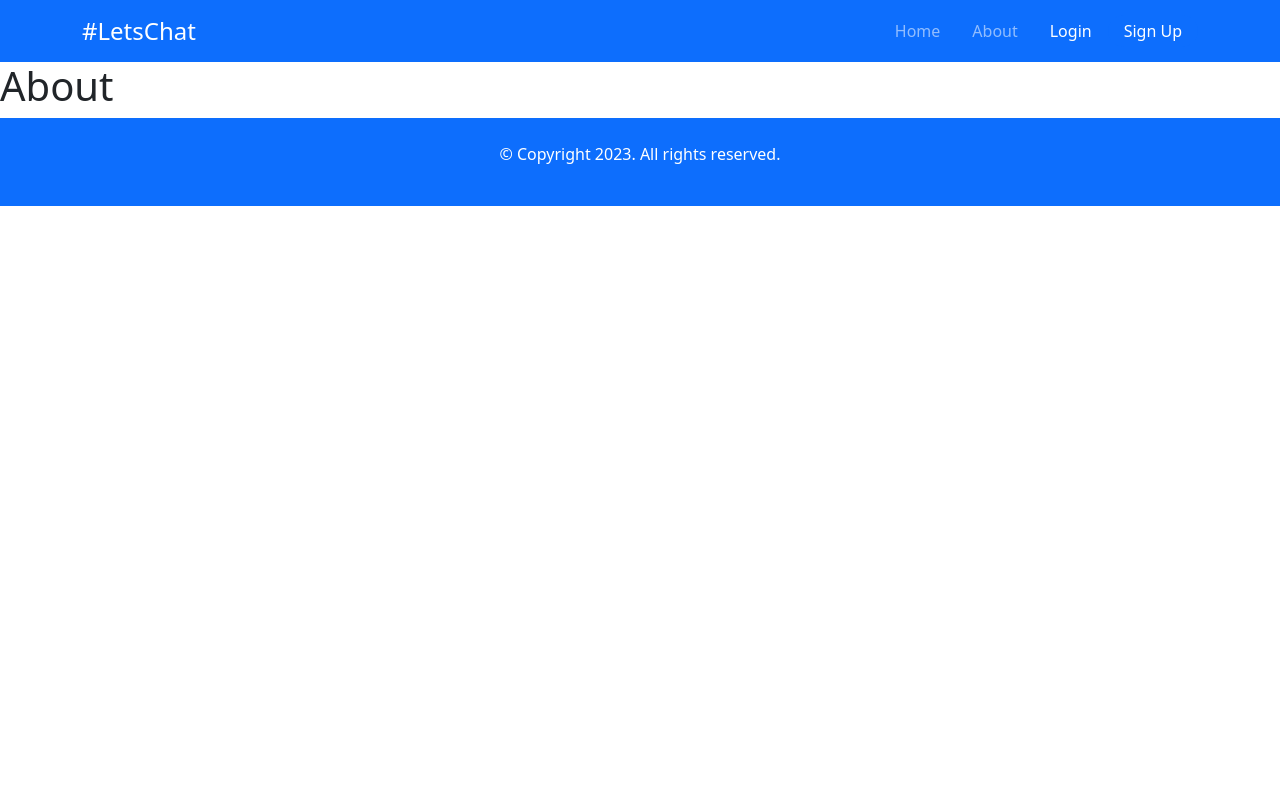
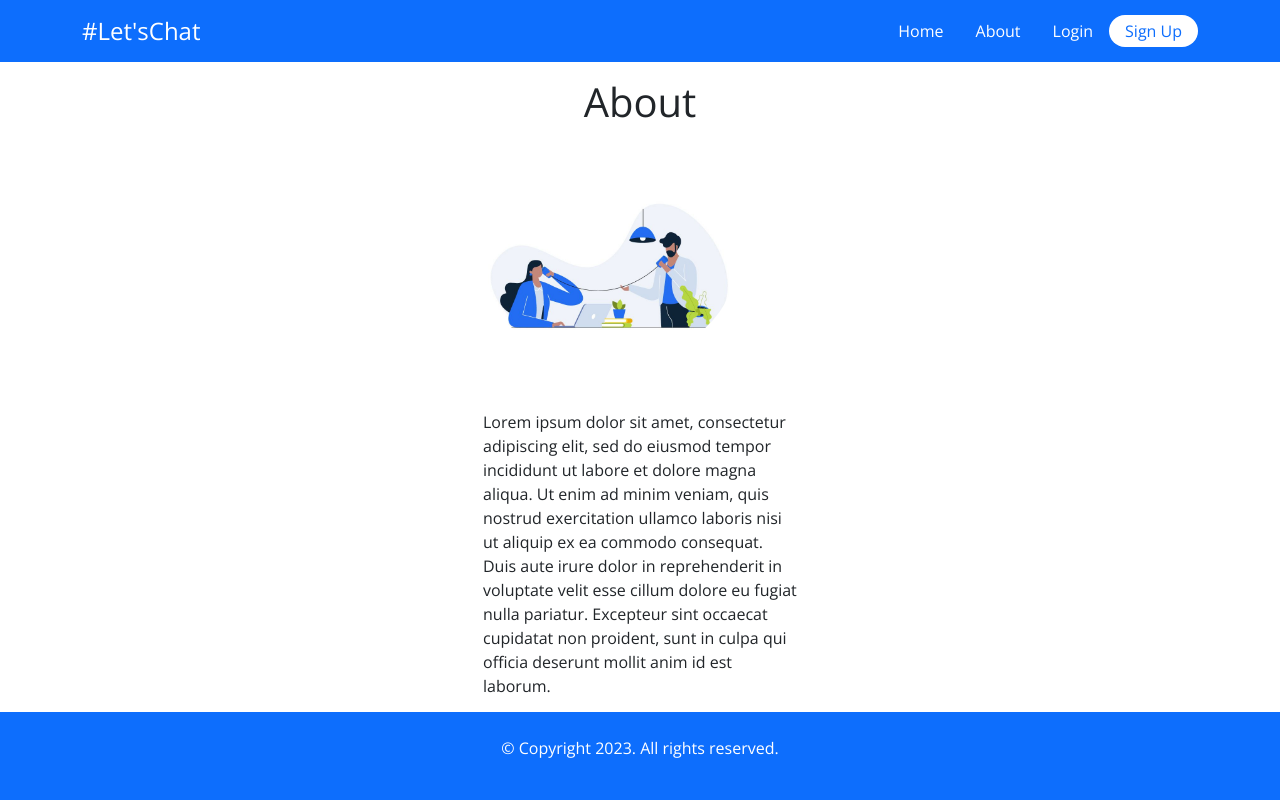
Before and after one commit to drakata27/chat_app, a Django app: page /about/ in a window 1280 px wide. Run offline with Django 4.2, Linux system fonts and the light colour scheme.

Commit message:
Styled home and about pages

```diff
--- a/core/templates/core/about.html
+++ b/core/templates/core/about.html
@@ -1,5 +1,16 @@
 {% extends 'core/base.html' %}
 
+{% load static %}
+
 {% block content %}
-<h1>About</h1>
+<div class="container-fluid">
+    <h1>About</h1>
+        <div class="col-md-3 mx-auto m-5">
+            <img src="{% static 'images/img-1.jpeg' %}" class="rounded-circle" style="width: 80%;">
+        </div>
+        <div class="col-md-3 mx-auto m-5">
+            <p>Lorem ipsum dolor sit amet, consectetur adipiscing elit, sed do eiusmod tempor incididunt ut labore et dolore magna aliqua. Ut enim ad minim veniam, quis nostrud exercitation ullamco laboris nisi ut aliquip ex ea commodo consequat. Duis aute irure dolor in reprehenderit in voluptate velit esse cillum dolore eu fugiat nulla pariatur. Excepteur sint occaecat cupidatat non proident, sunt in culpa qui officia deserunt mollit anim id est laborum.</p>
+        </div>
+
+</div>
 {% endblock %}
--- a/core/templates/core/base.html
+++ b/core/templates/core/base.html
@@ -7,6 +7,9 @@
     <meta name="viewport" content="width=device-width, initial-scale=1.0">
     <link href="https://cdn.jsdelivr.net/npm/bootstrap@5.3.2/dist/css/bootstrap.min.css" rel="stylesheet" integrity="sha384-T3c6CoIi6uLrA9TneNEoa7RxnatzjcDSCmG1MXxSR1GAsXEV/Dwwykc2MPK8M2HN" crossorigin="anonymous">
     <script src="https://cdn.jsdelivr.net/npm/bootstrap@5.3.2/dist/js/bootstrap.bundle.min.js" integrity="sha384-C6RzsynM9kWDrMNeT87bh95OGNyZPhcTNXj1NW7RuBCsyN/o0jlpcV8Qyq46cDfL" crossorigin="anonymous"></script>
+    <link rel="preconnect" href="https://fonts.googleapis.com">
+    <link rel="preconnect" href="https://fonts.gstatic.com" crossorigin>
+    <link href="https://fonts.googleapis.com/css2?family=Open+Sans&display=swap" rel="stylesheet">
     <link rel="stylesheet" type="text/css" href="{% static 'css/main.css' %}">
 </head>
 <body class="vh-100 overflow-hidden">
@@ -14,7 +17,7 @@
     <nav class="navbar navbar-expand-lg navbar-dark bg-primary">
         <div class="container">
           <!-- Logo -->
-          <a class="navbar-brand fs-4" href="{% url 'core:index' %}">#LetsChat</a>
+          <a class="navbar-brand fs-4" href="{% url 'core:index' %}">#Let'sChat</a>
           <!-- Toggle Btn -->
           <button class="navbar-toggler shadow-none border-0" type="button" data-bs-toggle="offcanvas" data-bs-target="#offcanvasNavbar" aria-controls="offcanvasNavbar" aria-label="Toggle navigation">
             <span class="navbar-toggler-icon"></span>
@@ -24,7 +27,7 @@
           <div class="sidebar offcanvas offcanvas-end" tabindex="-1" id="offcanvasNavbar" aria-labelledby="offcanvasNavbarLabel">
             <!-- Sidebar Header -->
             <div class="offcanvas-header text-white border-bottom">
-              <h5 class="offcanvas-title" id="offcanvasNavbarLabel">Offcanvas</h5>
+              <h5 class="offcanvas-title" id="offcanvasNavbarLabel">Let'sChat</h5>
               <button type="button" class="btn-close btn-close-white shadow-none" data-bs-dismiss="offcanvas" aria-label="Close"></button>
             </div>
 
@@ -32,16 +35,20 @@
             <div class="offcanvas-body">
               <ul class="navbar-nav justify-content-end flex-grow-1 pe-3">
                 <li class="nav-item mx-2">
-                  <a class="nav-link" href="{% url 'core:index' %}">Home</a>
+                  <a class="nav-link text-white" href="{% url 'core:index' %}">Home</a>
                 </li>
                 <li class="nav-item mx-2">
-                  <a class="nav-link" href="{% url 'core:about' %}">About</a>
+                  <a class="nav-link text-white" href="{% url 'core:about' %}">About</a>
                 </li>
               </ul>
               <!-- Login/Sign Up -->
               <div class="d-flex justify-content-center align-items-center gap-3">
+                {% if not user.is_authenticated %}
                 <a href="#login" class="text-white text-decoration-none">Login</a>
-                <a href="#signup" class="text-white text-decoration-none px-3 py-1 bg-primary rounded-4">Sign Up</a>
+                <a href="#signup" class="text-white text-decoration-none px-3 py-1 bg-primary rounded-4 custom-btn">Sign Up</a>
+                {% else %}
+                <a href="#signout" class="text-white text-decoration-none px-3 py-1 bg-primary rounded-4 custom-btn">Sign Out</a>
+                {% endif %}
               </div>
             </div>
           </div>
@@ -51,7 +58,7 @@
 
       {% endblock %}
       <!-- Footer -->
-      <footer id="footer" class="bg-primary py-4">
+      <footer id="footer" class="bg-primary py-4 fixed-bottom">
         <div class="container">
             <p id="footer-note" class="text-white text-center">© Copyright 2023. All rights reserved.</p>
         </div>
--- a/static/css/main.css
+++ b/static/css/main.css
@@ -1,4 +1,31 @@
-
+/* Global Styles */
+body {
+    font-family: 'Open Sans', sans-serif;
+}
+a {
+    text-decoration: none;
+    transition: all .2s ease-in-out;
+}
+a:hover {
+    transform: scale(1.1);
+}
+h1 {
+    margin-top: 1rem;
+    text-align: center;
+    font-weight: 300;
+}
+/* Navbar */
+.custom-btn {
+    color: #0d6efd !important;
+    background-color: white !important;
+    padding: 3px 10px;
+    border-radius: 4px;
+}
+.custom-btn:hover {
+    background-color: red !important;
+    color: white !important;
+    cursor: pointer;
+}
 /* Small screens */
 @media(max-width: 991px) {
     .sidebar {
```
Also changed, not shown: core/templates/core/index.html (+11 -3 lines), db.sqlite3, static/images/img-1.jpeg (added), static/images/img-2.avif (added), static/images/img-3.avif (added).
